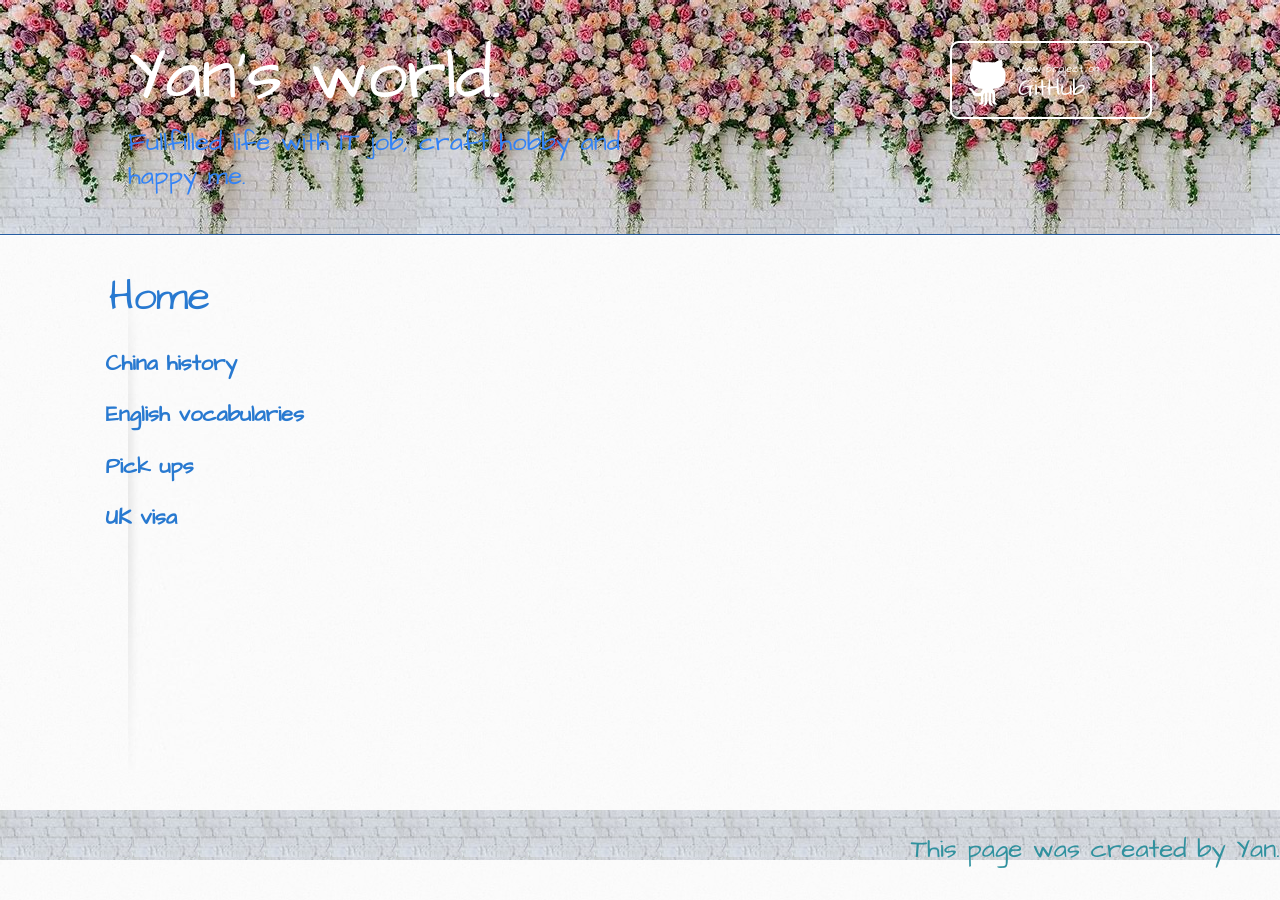
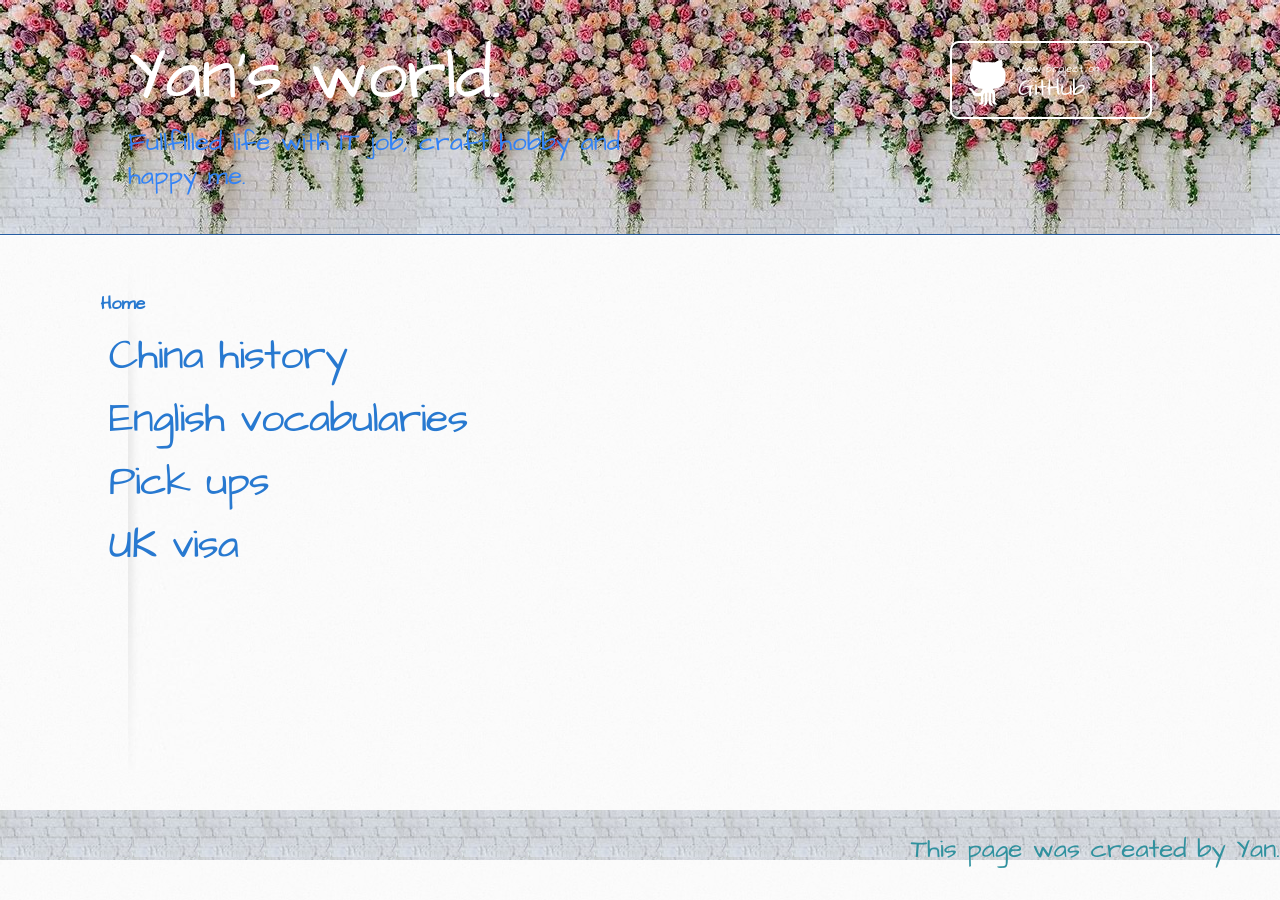
Before and after one commit to itcraftme/itcraftme, a Jekyll site: the page built from docs/me/index.md, in a window 1280 px wide. Built offline with Jekyll 4.4.1, drawn with Linux system fonts in a browser that asks for light colours; our own code applies the rules of GitHub Pages for plain Markdown files.

```diff
--- a/docs/me/index.md
+++ b/docs/me/index.md
@@ -1,8 +1,8 @@
 ---
 layout: default
 ---
-#  [Home](../../index.md)
-## [China history](./history.md)
-## [English vocabularies](./vocabulary.md)
-## [Pick ups](./pickups.md)
-## [UK visa](./UKVisa.md)
+###  [Home](../../index.md)
+# [China history](./history.md)
+# [English vocabularies](./vocabulary.md)
+# [Pick ups](./pickups.md)
+# [UK visa](./UKVisa.md)
```
